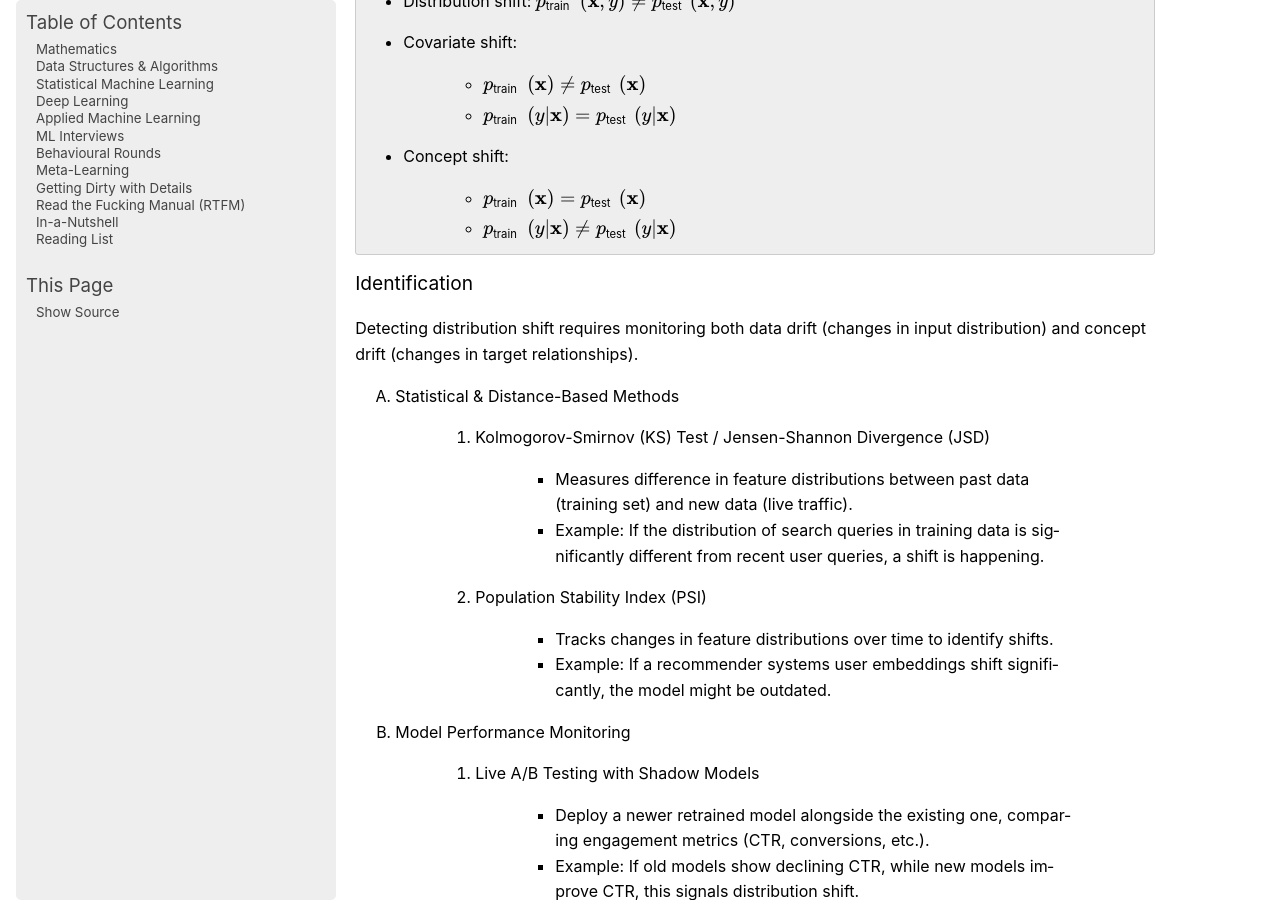
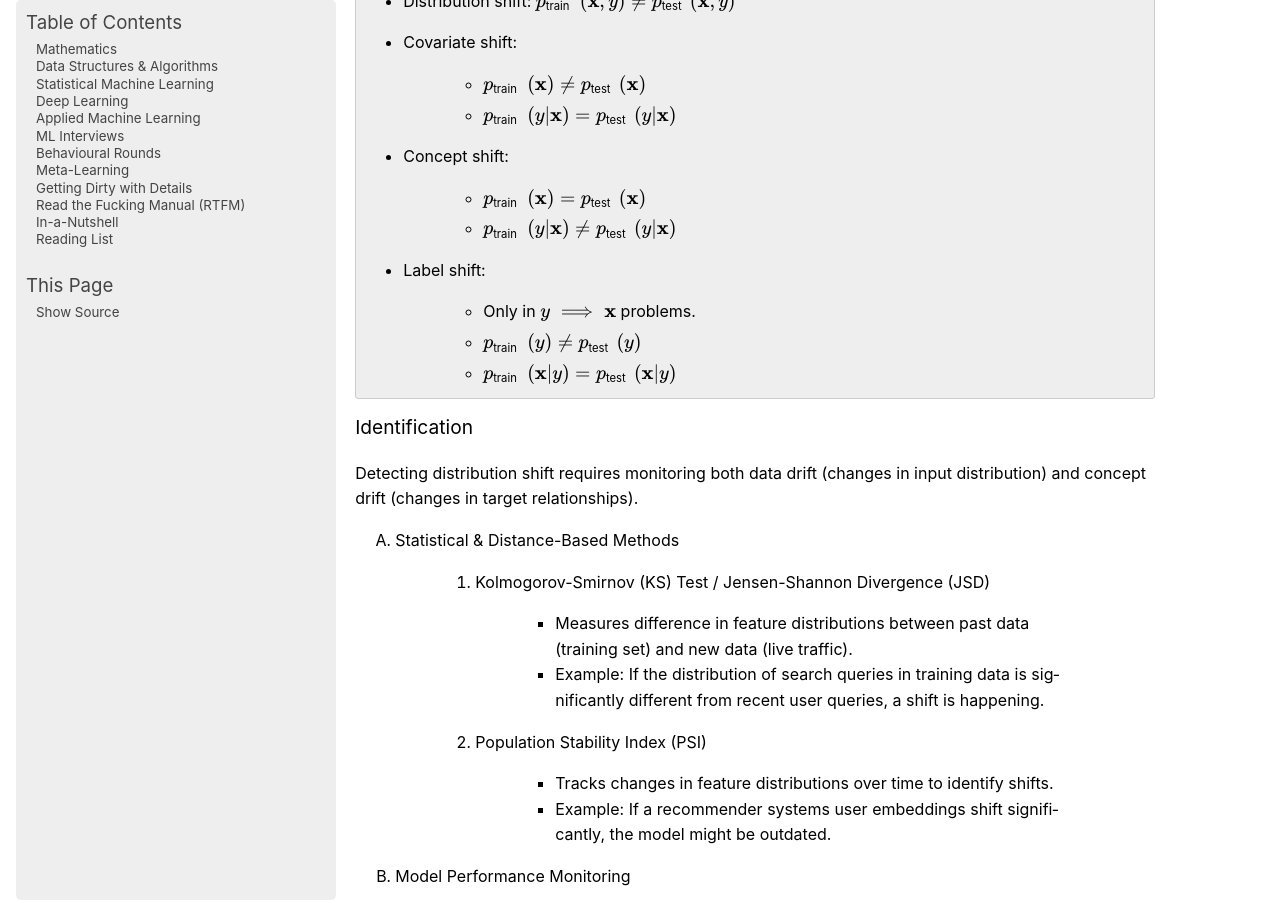
Before and after one commit to uselesstechjunks/leetcode, a Sphinx documentation site: the page built from docs/source/applied/eval/dcai.rst, in a window 1280 px wide and 900 px high, scrolled down 784 px. Built offline with Sphinx 7.4.7, drawn with Linux system fonts in a browser that asks for light colours; pages that are not in the unit, such as notebooks, are missing from menus.

Commit message:
Update dcai.rst

```diff
--- a/docs/source/applied/eval/dcai.rst
+++ b/docs/source/applied/eval/dcai.rst
@@ -35,6 +35,11 @@ Defitions
 
 		* :math:`p_{\text{train}}(\mathbf{x})=p_{\text{test}}(\mathbf{x})`
 		* :math:`p_{\text{train}}(y|\mathbf{x})\neq p_{\text{test}}(y|\mathbf{x})`
+	* Label shift:
+
+		* Only in :math:`y\implies\mathbf{x}` problems.
+		* :math:`p_{\text{train}}(y)\neq p_{\text{test}}(y)`
+		* :math:`p_{\text{train}}(\mathbf{x}|y)=p_{\text{test}}(\mathbf{x}|y)`
 
 Identification
 -------------------------------------------------------------------------------------
```
